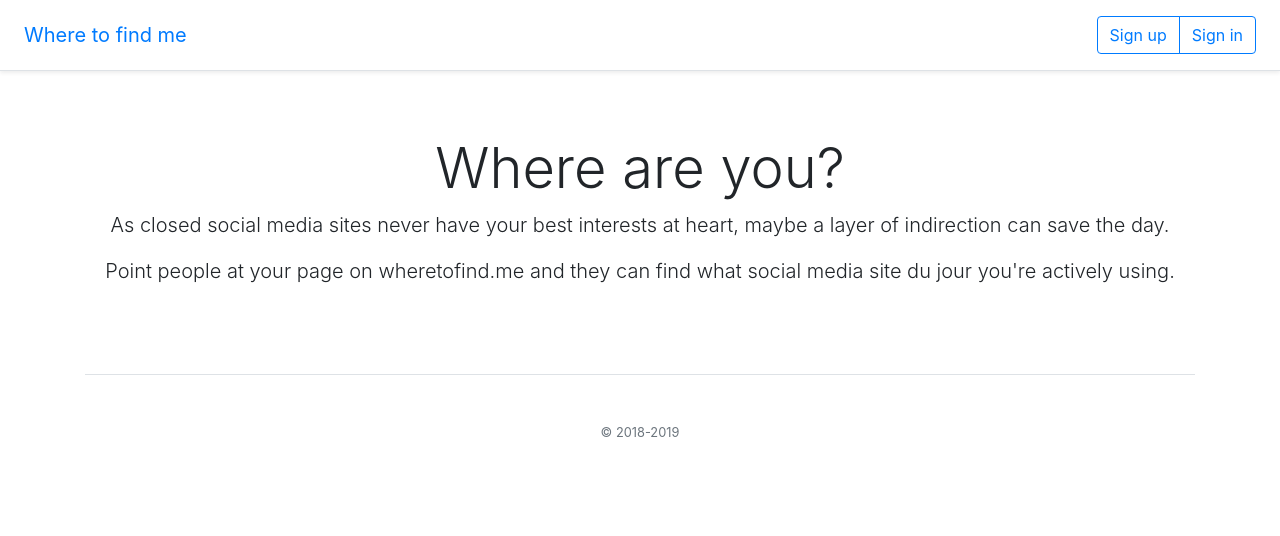
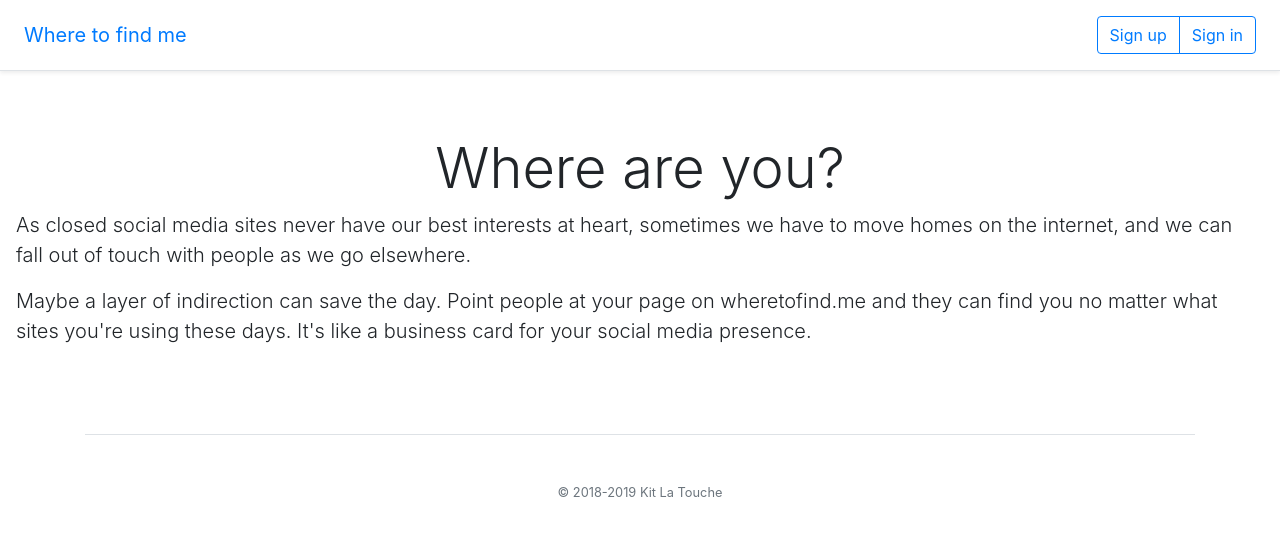
Before and after one commit to wlonk/wheretofind.me, a Django app: page / in a window 1280 px wide. Shown: the top 536 px of the page. Run offline with Django 3.2, Linux system fonts and the light colour scheme; some libraries are stand-ins or nearby versions.

Commit message:
Improve front page copy

```diff
--- a/templates/base.html
+++ b/templates/base.html
@@ -38,16 +38,19 @@
       {% endif %}
     </div>
 
-    <div class="pricing-header px-3 py-3 pt-md-5 pb-md-4 mx-auto text-center">
+    <div class="pricing-header px-3 py-3 pt-md-5 pb-md-4 mx-auto">
       {% block "main" %}
-      <h1 class="display-4">Where are you?</h1>
+      <h1 class="display-4 text-center">Where are you?</h1>
       <p class="lead">
-        As closed social media sites never have your best interests at heart,
-        maybe a layer of indirection can save the day.
+        As closed social media sites never have our best interests at heart,
+        sometimes we have to move homes on the internet, and we can fall out of
+        touch with people as we go elsewhere.
       </p>
       <p class="lead">
-        Point people at your page on wheretofind.me and they can find what
-        social media site du jour you're actively using.
+        Maybe a layer of indirection can save the day. Point people at your
+        page on wheretofind.me and they can find you no matter what sites
+        you're using these days. It's like a business card for your social
+        media presence.
       </p>
       {% endblock "main" %}
     </div>
@@ -56,7 +59,7 @@
       <footer class="pt-4 my-md-5 pt-md-5 border-top">
         <div class="row">
           <div class="col-12 col-md text-center">
-            <small class="d-block mb-3 text-muted">&copy; 2018-2019</small>
+            <small class="d-block mb-3 text-muted">&copy; 2018-2019 Kit La Touche</small>
           </div>
         </div>
       </footer>
```
